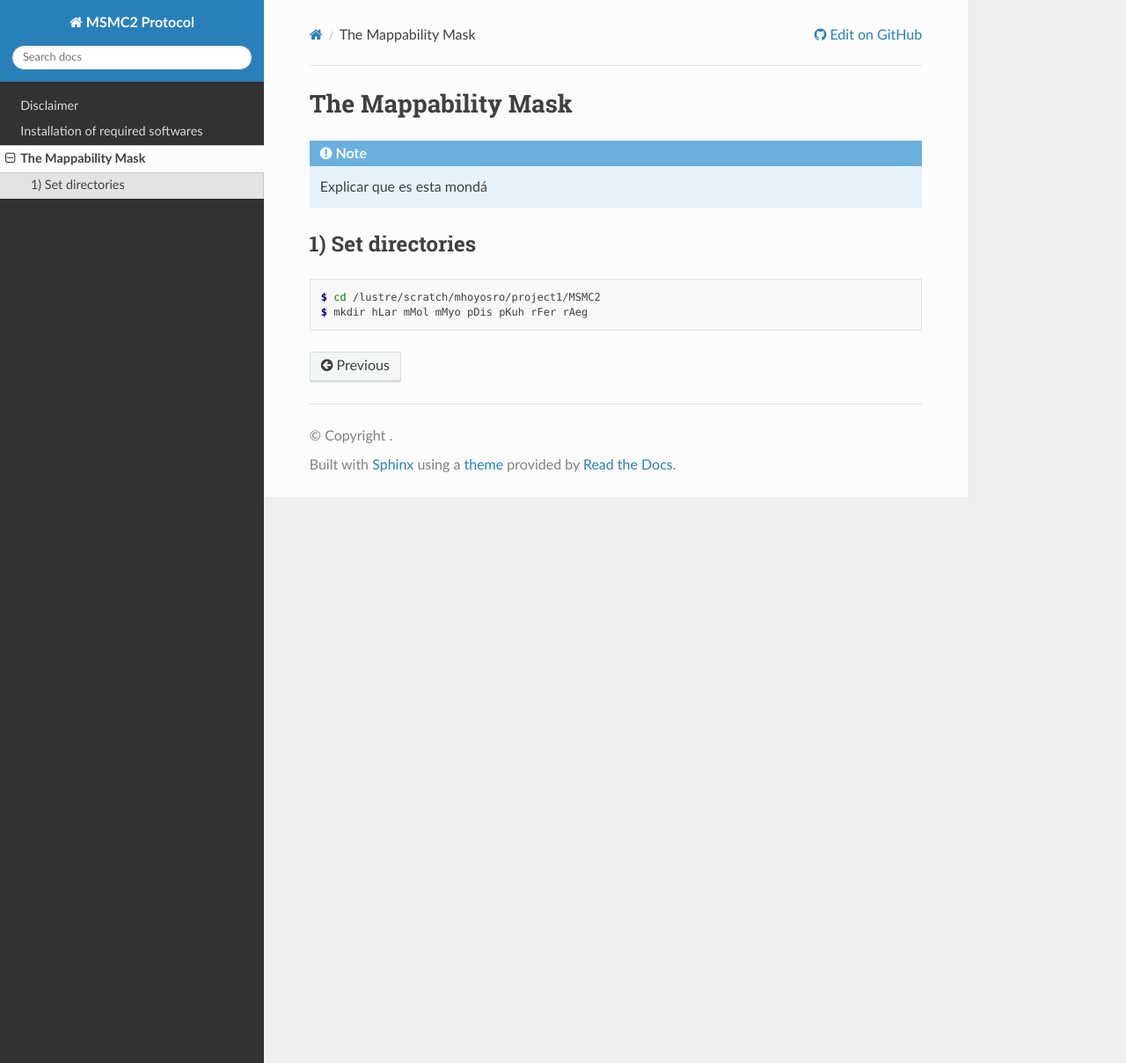
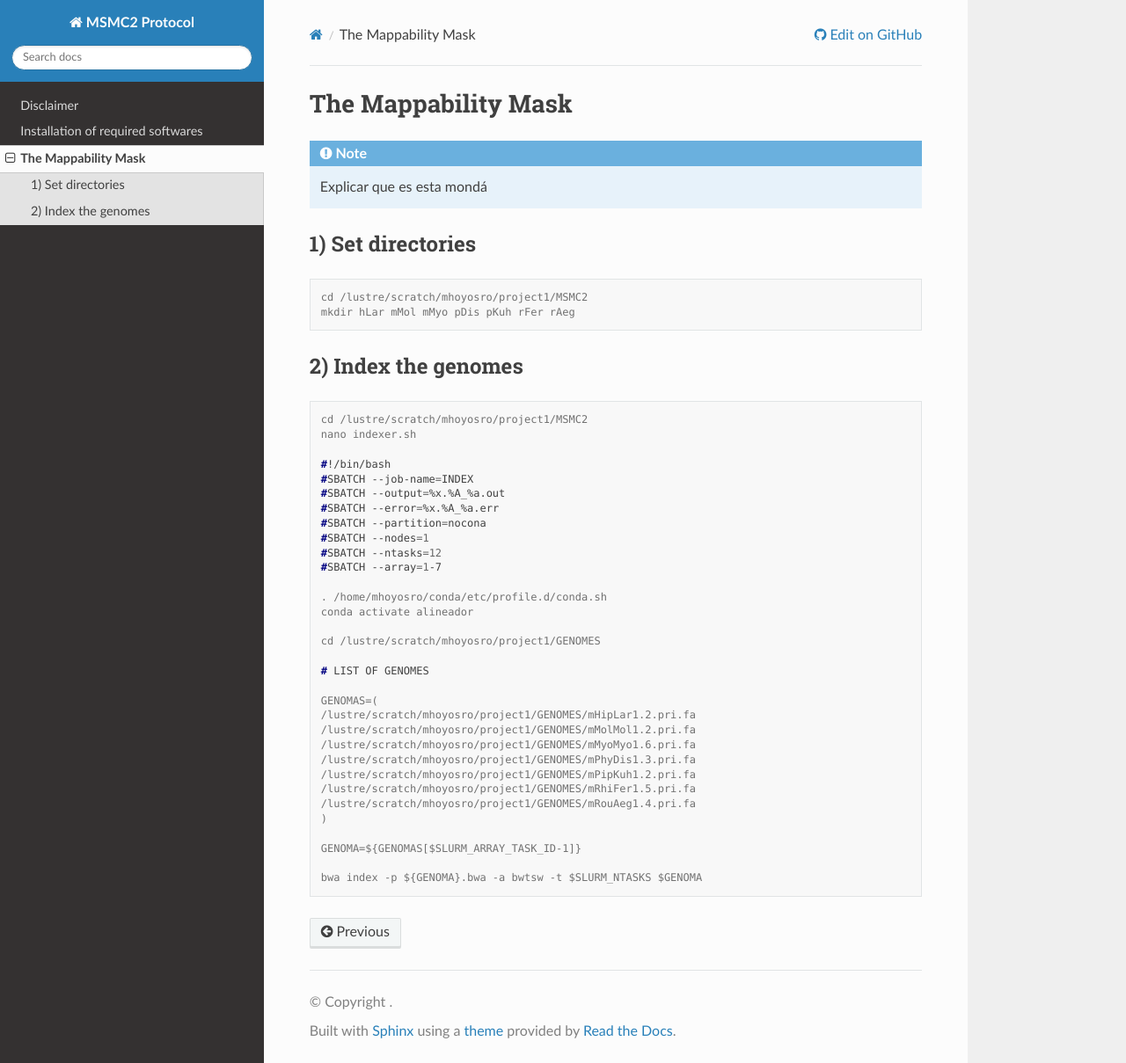
Before and after one commit to hoyosmanuel/MSMC2-Protocol, a Sphinx documentation site: the page built from docs/source/02_Data_Pre-Processing.rst, in a window 1280 px wide and 1209 px high. Shown: the whole window at 88% size. Built offline with Sphinx 7.4.7 and the Read the Docs theme 3.1.0, drawn with Linux system fonts in a browser that asks for light colours.

Commit message:
Update 02_Data_Pre-Processing.rst

```diff
--- a/docs/source/02_Data_Pre-Processing.rst
+++ b/docs/source/02_Data_Pre-Processing.rst
@@ -11,5 +11,44 @@ The Mappability Mask
 
 .. code-block:: console
 
-   $ cd /lustre/scratch/mhoyosro/project1/MSMC2
-   $ mkdir hLar mMol mMyo pDis pKuh rFer rAeg
+   cd /lustre/scratch/mhoyosro/project1/MSMC2
+   mkdir hLar mMol mMyo pDis pKuh rFer rAeg
+
+
+2) Index the genomes
+-----------------------
+
+.. code-block:: console
+
+   cd /lustre/scratch/mhoyosro/project1/MSMC2
+   nano indexer.sh
+
+   #!/bin/bash
+   #SBATCH --job-name=INDEX
+   #SBATCH --output=%x.%A_%a.out
+   #SBATCH --error=%x.%A_%a.err
+   #SBATCH --partition=nocona
+   #SBATCH --nodes=1
+   #SBATCH --ntasks=12
+   #SBATCH --array=1-7
+
+   . /home/mhoyosro/conda/etc/profile.d/conda.sh
+   conda activate alineador
+
+   cd /lustre/scratch/mhoyosro/project1/GENOMES
+
+   # LIST OF GENOMES
+
+   GENOMAS=(
+   /lustre/scratch/mhoyosro/project1/GENOMES/mHipLar1.2.pri.fa
+   /lustre/scratch/mhoyosro/project1/GENOMES/mMolMol1.2.pri.fa
+   /lustre/scratch/mhoyosro/project1/GENOMES/mMyoMyo1.6.pri.fa
+   /lustre/scratch/mhoyosro/project1/GENOMES/mPhyDis1.3.pri.fa
+   /lustre/scratch/mhoyosro/project1/GENOMES/mPipKuh1.2.pri.fa
+   /lustre/scratch/mhoyosro/project1/GENOMES/mRhiFer1.5.pri.fa
+   /lustre/scratch/mhoyosro/project1/GENOMES/mRouAeg1.4.pri.fa
+   )
+
+   GENOMA=${GENOMAS[$SLURM_ARRAY_TASK_ID-1]}
+
+   bwa index -p ${GENOMA}.bwa -a bwtsw -t $SLURM_NTASKS $GENOMA
```
